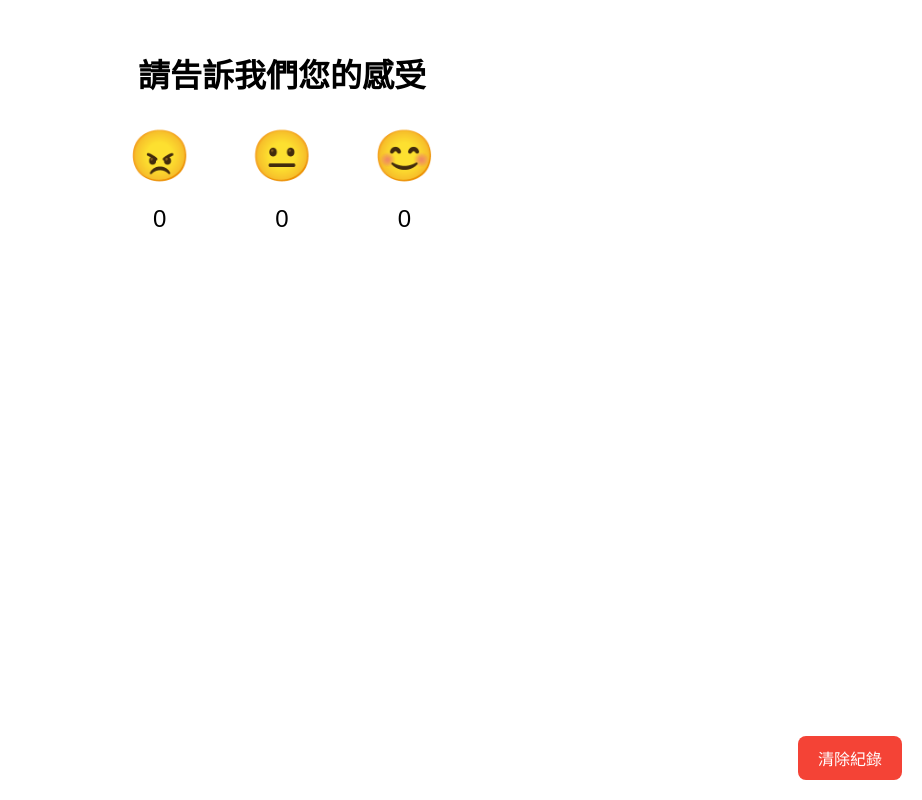
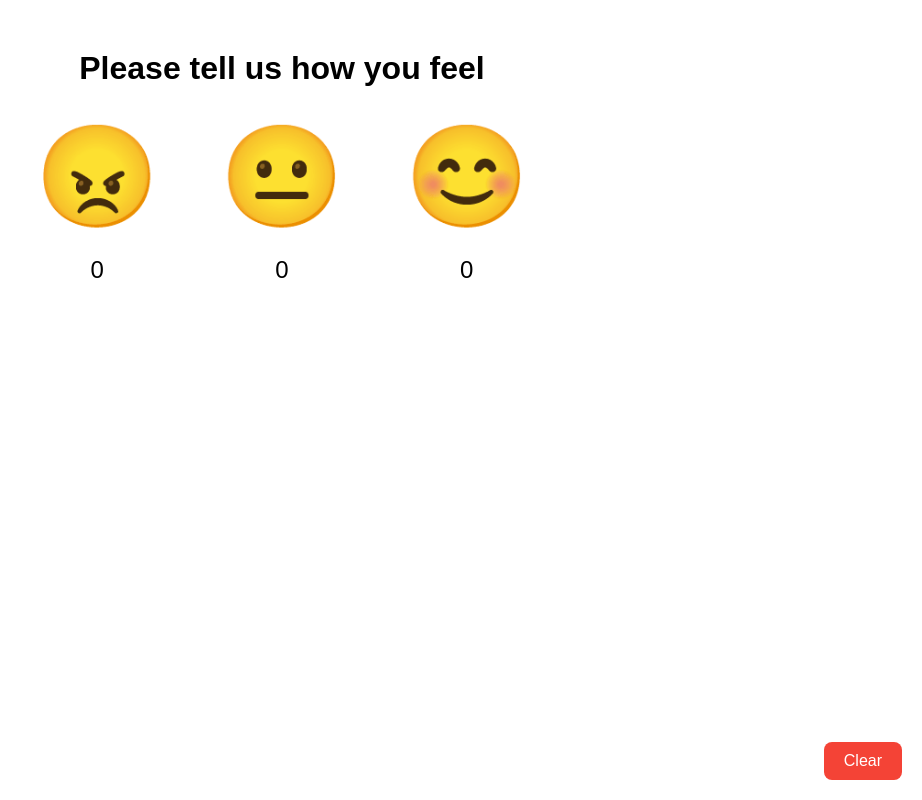
Before and after one commit to SJLin326/feedback, a plain HTML site: page index.html in a window 1280 px wide. Shown: the whole page, without its empty margins (358-1280 px from the left). Drawn offline with Linux system fonts and the light colour scheme.

Commit message:
Update index.html

```diff
--- a/index.html
+++ b/index.html
@@ -21,7 +21,7 @@
       align-items: center;
     }
     .emoji-button {
-      font-size: 50px;
+      font-size: 100px;
       margin: 10px;
       cursor: pointer;
     }
@@ -45,7 +45,7 @@
 </head>
 <body>
 
-  <h1>請告訴我們您的感受</h1>
+  <h1>Please tell us how you feel</h1>
 
   <div class="emoji-container">
     <div class="emoji-block">
@@ -64,7 +64,7 @@
     </div>
   </div>
 
-  <button id="clear-button" onclick="clearVotes()">清除紀錄</button>
+  <button id="clear-button" onclick="clearVotes()">Clear</button>
 
   <script>
     const votes = {
```
